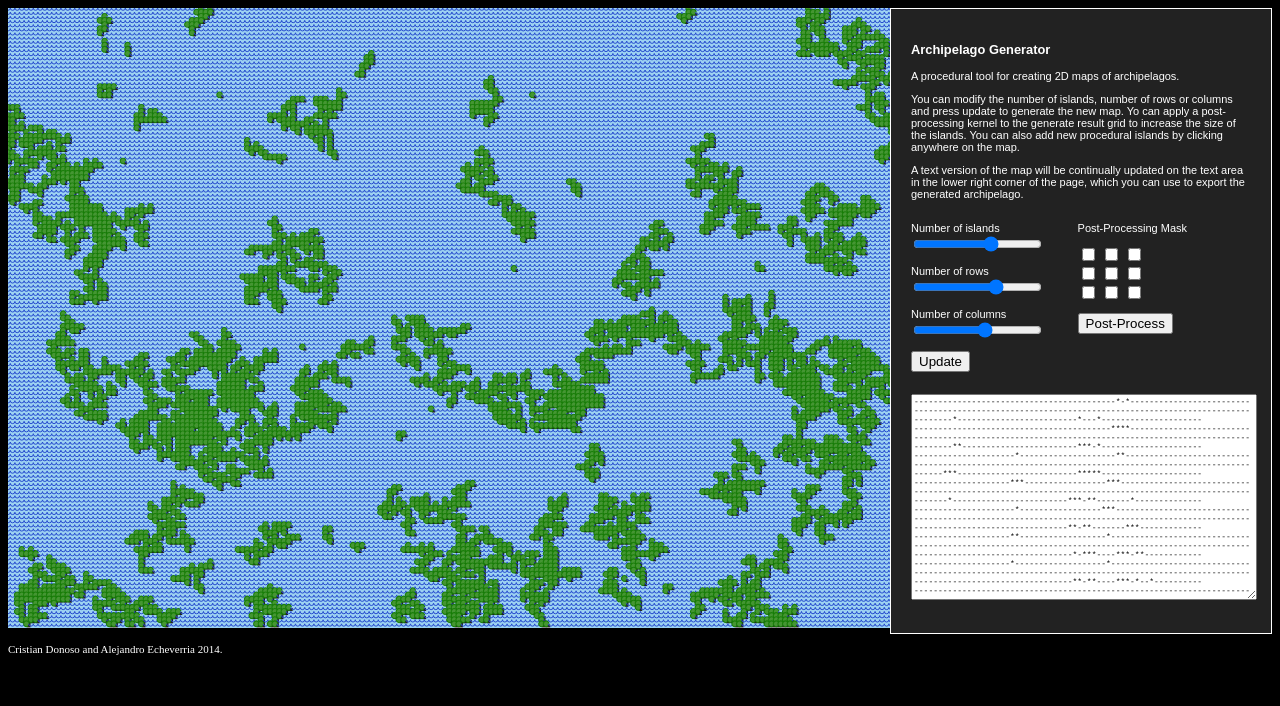
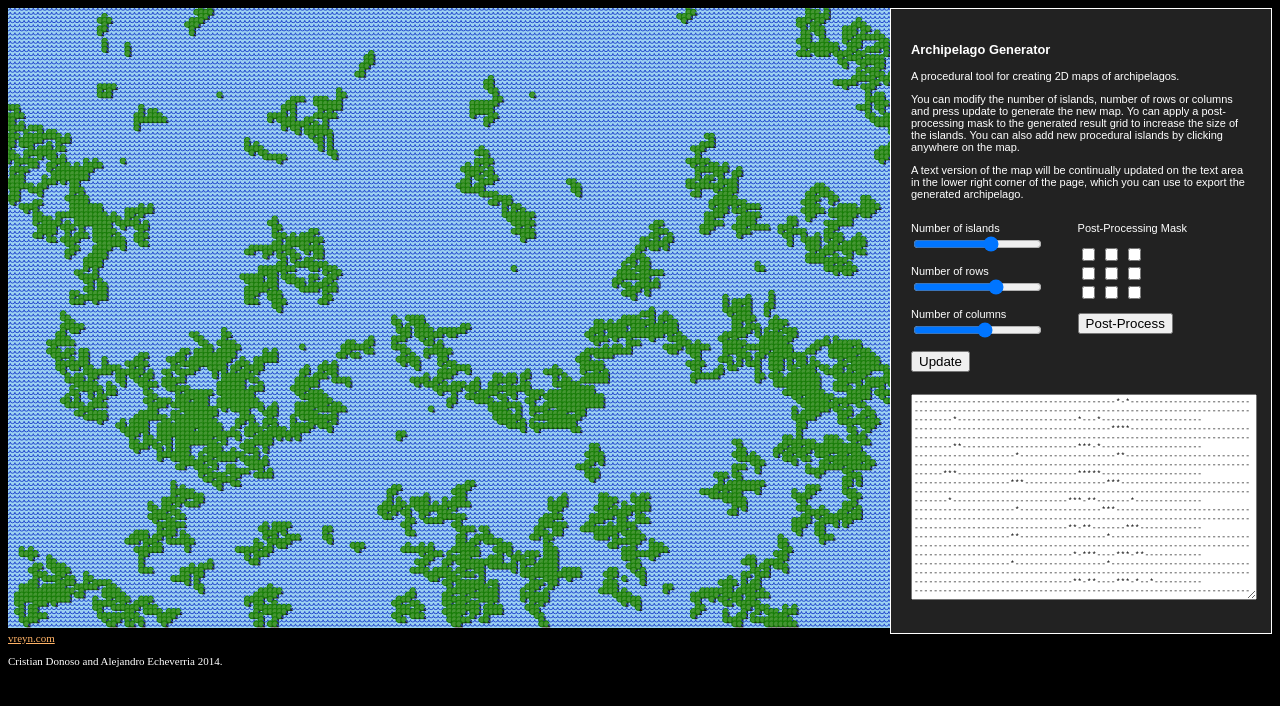
Before and after one commit to alejandroechev/procjam, a plain HTML site: page index.html in a window 1280 px wide. Drawn offline with Linux system fonts and the light colour scheme.

Commit message:
no message

```diff
--- a/index.html
+++ b/index.html
@@ -20,6 +20,7 @@
 	<div class="container">
 		<canvas id="display" width="920" height="620"></canvas>
 		<div class="footer">
+            <a href="http://www.vreyn.com" target="_blank" >vreyn.com</a>
 			<p >Cristian Donoso and Alejandro Echeverria 2014.</p>
 		</div>
 		<div class="controls">
@@ -30,7 +31,7 @@
 				A procedural tool for creating 2D maps of archipelagos.
 			</p>
 			<p>
-				You can modify the number of islands, number of rows or columns and press update to generate the new map. Yo can apply a post-processing kernel to the generate result grid to increase the size of the islands. You can also add new procedural islands by clicking anywhere on the map.
+				You can modify the number of islands, number of rows or columns and press update to generate the new map. Yo can apply a post-processing mask to the generated result grid to increase the size of the islands. You can also add new procedural islands by clicking anywhere on the map.
 			</p>
             <p>
                 A text version of the map will be continually updated on the text area in the lower right corner of the page, which you can use to export the generated archipelago.
```
